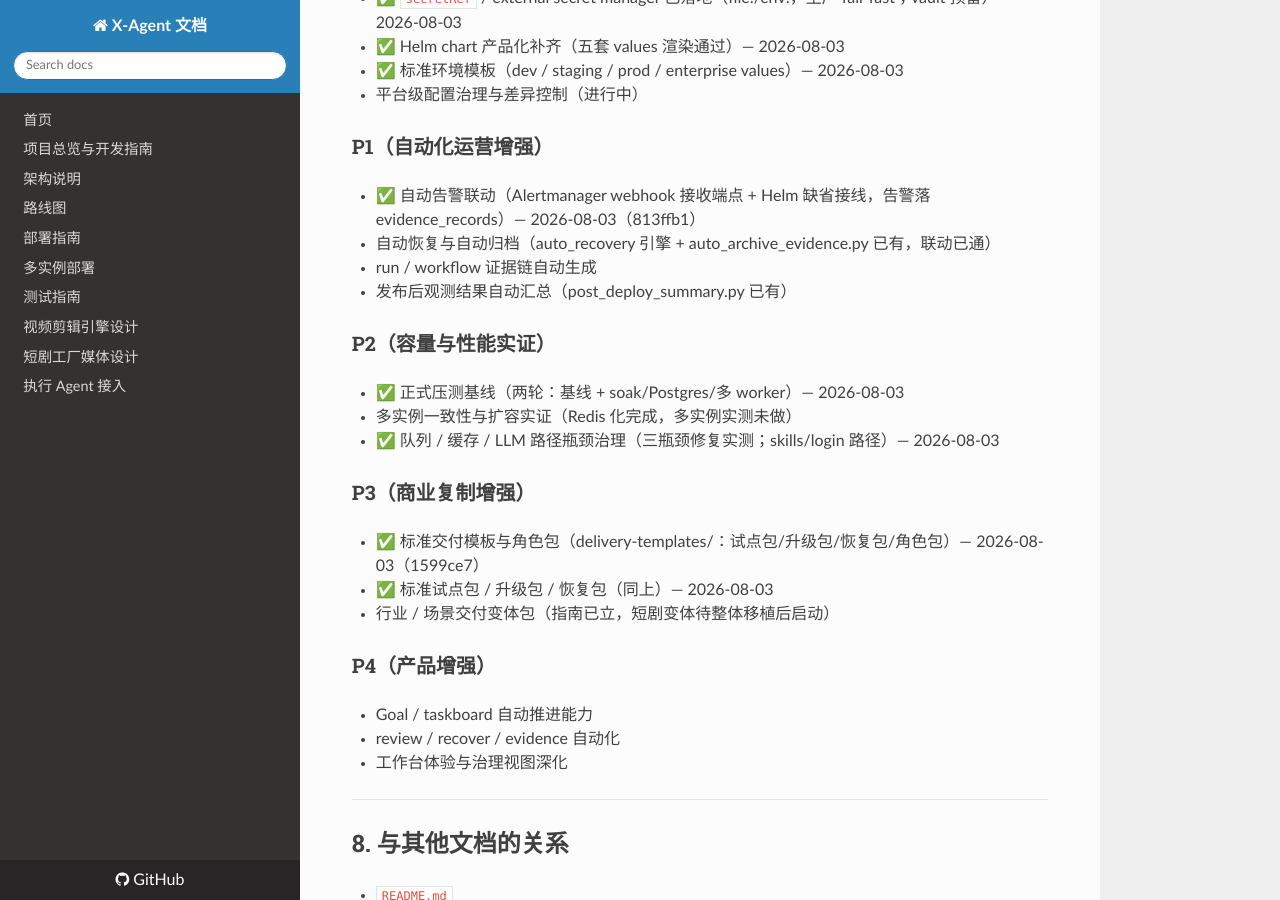
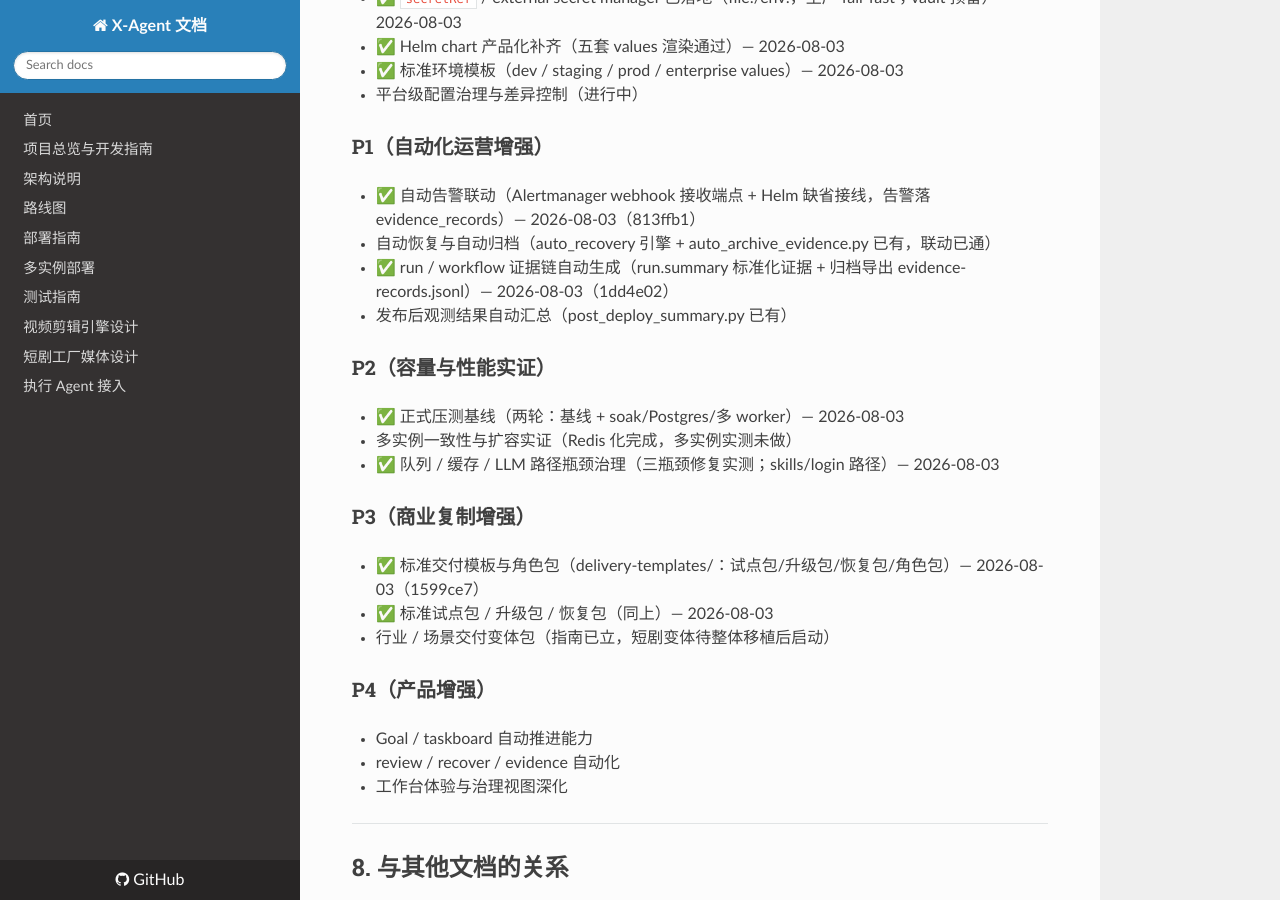
Before and after one commit to xiongpinji/xiongbao, an MkDocs documentation site: the page built from docs/COMMERCIAL_STATUS_SOURCE_OF_TRUTH.md, in a window 1280 px wide and 900 px high, scrolled down 5748 px. Built offline with MkDocs 1.6.1, drawn with Linux system fonts in a browser that asks for light colours; nearby versions of some CDN libraries.

Commit message:
docs(sot): P1 四项全闭环 — 证据链自动生成勾选

```diff
--- a/docs/COMMERCIAL_STATUS_SOURCE_OF_TRUTH.md
+++ b/docs/COMMERCIAL_STATUS_SOURCE_OF_TRUTH.md
@@ -180,7 +180,7 @@ G1/G2/G3 已完成，当前优先级按 Roadmap v2 方向排列：
 ### P1（自动化运营增强）
 - ✅ 自动告警联动（Alertmanager webhook 接收端点 + Helm 缺省接线，告警落 evidence_records）— 2026-08-03（813ffb1）
 - 自动恢复与自动归档（auto_recovery 引擎 + auto_archive_evidence.py 已有，联动已通）
-- run / workflow 证据链自动生成
+- ✅ run / workflow 证据链自动生成（run.summary 标准化证据 + 归档导出 evidence-records.jsonl）— 2026-08-03（1dd4e02）
 - 发布后观测结果自动汇总（post_deploy_summary.py 已有）
 
 ### P2（容量与性能实证）
```
